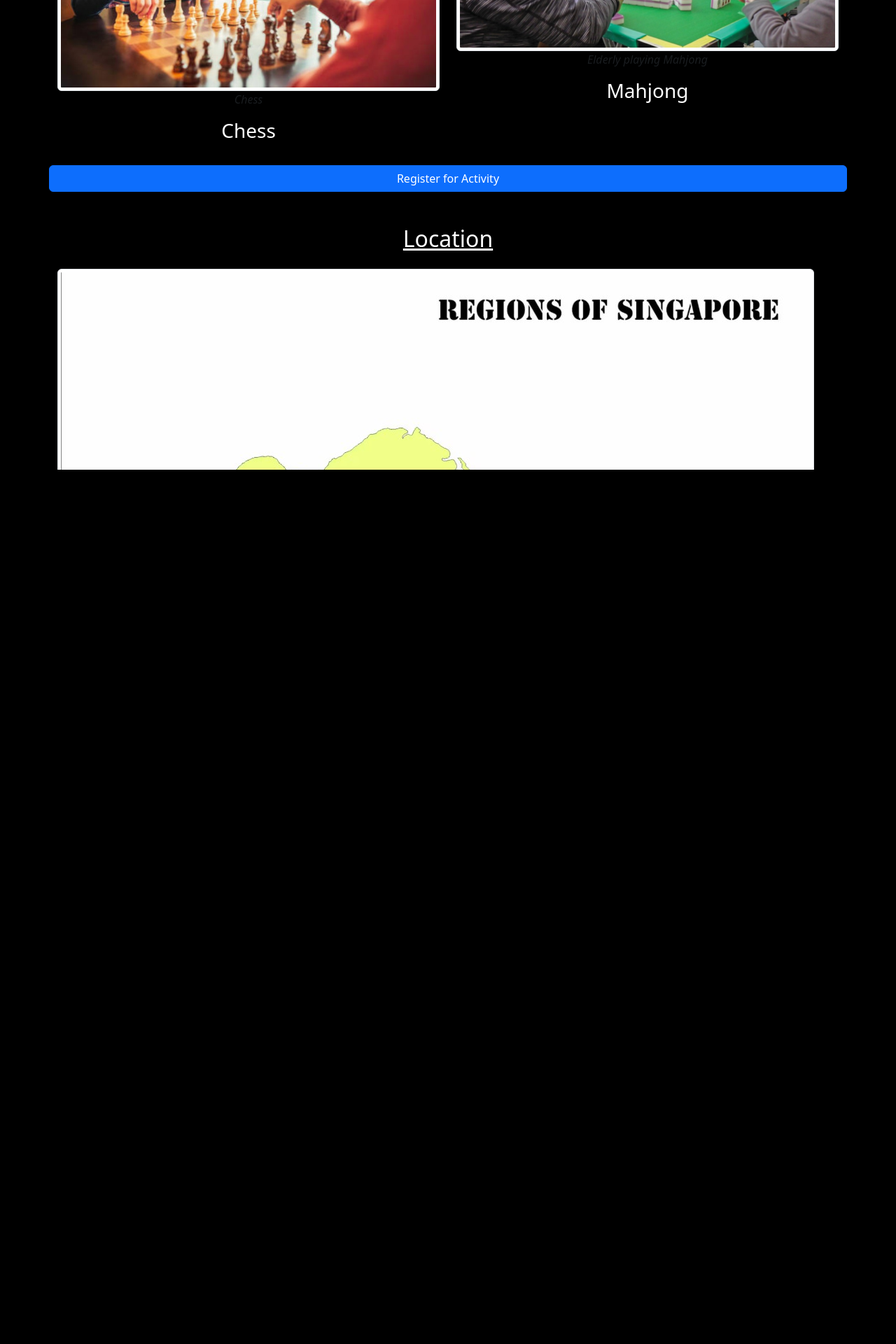
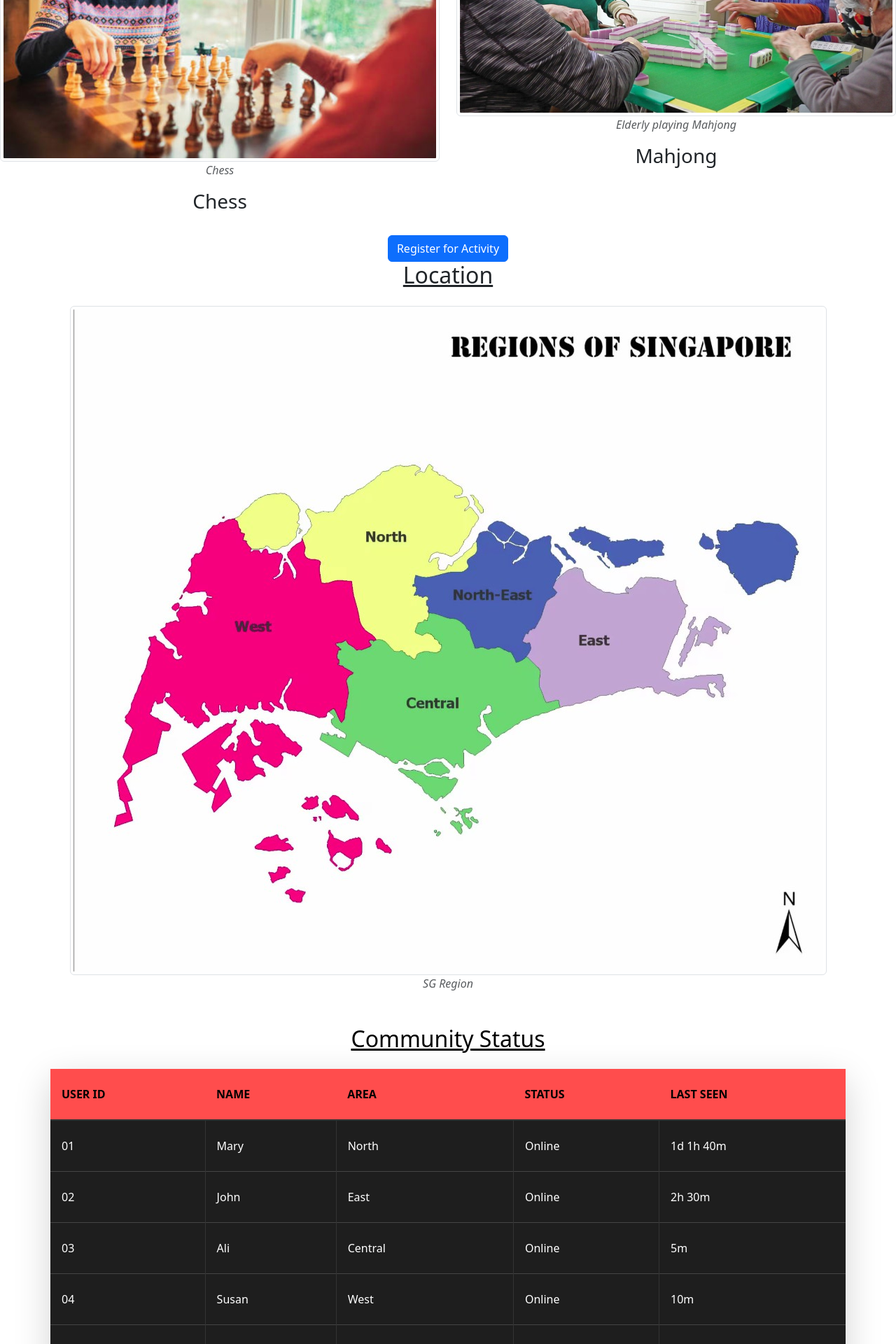
Before and after one commit to Haris-Rithaudeen/UDEProject, a PHP site: page / in a window 1280 px wide. Shown: the part 600-2520 px from the top of the page at 70% size. Before the commit the page ends 1271 px from the top, so only its background shows below. Run offline with PHP 8.4, Linux system fonts and the light colour scheme.

Commit message:
Replace UserList with Community status
whats affeceted:
- CSS
- Index.php(community status SECTION ONLY)
- added js script for the functionality of com status table

couldnt decide on background so make everything white bar the nav and header

```diff
--- a/css/main.css
+++ b/css/main.css
@@ -60,3 +60,57 @@ footer {
 body.popup-open {
     overflow: hidden;
 }
+/*Community Status*/
+/* Community Table Styling */
+table {
+    width: 100%;
+    border-collapse: collapse;
+    margin-bottom: 1rem;
+    font-size: 1rem;
+    background-color: #1e1e1e; /* Dark background for contrast */
+    color: #ffffff; /* White text for readability */
+}
+
+/* Table Headers */
+table thead th {
+    background-color: #ff4d4d; /* Bright red for header */
+    color: #000000;
+    padding: 1rem;
+    text-transform: uppercase;
+    border-bottom: 2px solid #333;
+    text-align: left;
+}
+
+/* Table Rows */
+table tbody tr {
+    border-bottom: 1px solid #444;
+    transition: background-color 0.2s;
+}
+
+/* Hover effect on row */
+table tbody tr:hover {
+    background-color: #2c2c2c;
+}
+
+/* Table Cells */
+table td {
+    padding: 1rem;
+    border-right: 1px solid #333;
+}
+
+/* Last cell in a row shouldn't have a right border */
+table td:last-child {
+    border-right: none;
+}
+
+/* Responsive table wrapper */
+.overflow-x-auto {
+    overflow-x: auto;
+}
+
+/* Container spacing */
+.container {
+    padding: 2rem;
+    margin: 0 auto;
+    max-width: 1200px;
+}
--- a/index.php
+++ b/index.php
@@ -1,24 +1,19 @@
 <!DOCTYPE html>
-<!--Prototype UDE WebApp-->
+<!-- Prototype UDE WebApp -->
 <html lang="en">
 <head>
     <title>Kampung Connect</title>
-    <?php
-        include "inc/head.inc.php";
-    ?>
+    <?php include "inc/head.inc.php"; ?>
 </head>
 
 <body>
-    <?php
-        include "inc/nav.inc.php";
-    ?>
-    <?php
-        include "inc/header.inc.php";
-    ?>
+    <?php include "inc/nav.inc.php"; ?>
+    <?php include "inc/header.inc.php"; ?>
 
     <!-- Main -->
-    <main class="container my-4">
-        <!-- Function 1 -->
+    <main>
+
+        <!-- Function 1: Ongoing Activities -->
         <section id="Activities">
             <h2 class="mb-4 text-center">Ongoing Activities</h2>
             <div class="row align-items-center">
@@ -43,58 +38,55 @@
                     </figure>
                     <h3>Mahjong</h3>
                 </div>
+            </div>
 
-            <btn class="btn btn-primary mt-4"
-                onclick="location.href='activity_register.php'">Register for Activity</btn>
-
+            <div class="text-center">
+                <button class="btn btn-primary mt-4" onclick="location.href='activity_register.php'">
+                    Register for Activity
+                </button>
             </div>
         </section>
 
         <!-- Location -->
-        <section id="Location" class="mt-5">
+        <section id="Location">
             <h2 class="mb-4 text-center">Location</h2>
-            <figure>
+            <figure class="text-center">
                 <img class="toggle-image img-thumbnail"
                      data-large="images/SG_Map.jpg"
                      src="images/SG_Map.jpg"
                      alt="SG Region" title="Click to enlarge">
                 <figcaption class="text-muted"><em>SG Region</em></figcaption>
             </figure>
-            <div class="row align-items-center">
-            </div>
         </section>
-        <body class="bg-black text-white">
 
-  <!-- User Name list -->
-  <section class="py-16 bg-black">
-        <div class="max-w-7xl mx-auto px-4 sm:px-6 lg:px-8">
-            <h2 class="text-3xl font-bold text-center text-white mb-8 uppercase">User Name List</h2>
+        <!-- User Name List -->
+<section>
+    <div class="container">
+        <h2 class="text-3xl font-bold text-center text-black mb-4 uppercase">Community Status</h2>
         <div class="bg-gray-900 rounded-lg shadow-lg overflow-x-auto">
-                <table class="w-full text-left">
+            <table class="w-full text-left text-white">
                 <thead>
-                        <tr class="bg-red-600 text-white uppercase text-sm">
+                    <tr class="bg-red-600 text-black uppercase text-sm">
                         <th class="py-4 px-6 glow-red-border">User ID</th>
                         <th class="py-4 px-6 glow-red-border">Name</th>
-                            <th class="py-4 px-6 glow-red-border">Email</th>
                         <th class="py-4 px-6 glow-red-border">Area</th>
+                        <th class="py-4 px-6 glow-red-border">Status</th>
+                        <th class="py-4 px-6 glow-red-border">Last Seen</th>
                     </tr>
                 </thead>
-                    <tbody>
-                            <tr class="bg-black">
-                                    <td class="py-4 px-6 glow-red-border">01</td>
-                                    <td class="py-4 px-6 glow-red-border">Mary</td>
-                                    <td class="py-4 px-6 glow-red-border">Mary@gmail.com</td>
-                                    <td class="py-4 px-6 glow-red-border">North</td>
-                                </tr>
+                <tbody id="community-body">
+                    <!-- JS will populate this -->
                 </tbody>
             </table>
         </div>
     </div>
 </section>
+
+
     </main>
-    <?php
-        include "inc/footer.inc.php";
-    ?>
+
+    <?php include "inc/footer.inc.php"; ?>
+
     <!-- JavaScript -->
     <script src="js/script.js"></script>
 </body>
--- a/js/script.js
+++ b/js/script.js
@@ -1,4 +1,38 @@
+// document.addEventListener("DOMContentLoaded", function () {
+//     document.querySelectorAll(".toggle-image").forEach(img => {
+//         img.addEventListener("click", function () {
+//             let largeSrc = this.getAttribute("data-large");
+
+//             // Remove existing popup if any
+//             let existingPopup = document.querySelector(".img-popup");
+//             if (existingPopup) {
+//                 existingPopup.remove();
+//                 return;
+//             }
+
+//             // Create the popup container
+//             let popup = document.createElement("div");
+//             popup.classList.add("img-popup");
+
+//             // Create the large image inside the popup
+//             let enlargedImg = document.createElement("img");
+//             enlargedImg.src = largeSrc;
+//             enlargedImg.classList.add("img-popup-content");
+
+//             // Append everything
+//             popup.appendChild(enlargedImg);
+//             document.body.appendChild(popup);
+
+//             // Close when clicking outside the image
+//             popup.addEventListener("click", function () {
+//                 popup.remove();
+//             });
+//         });
+//     });
+// });
+
 document.addEventListener("DOMContentLoaded", function () {
+    // Existing image toggle logic
     document.querySelectorAll(".toggle-image").forEach(img => {
         img.addEventListener("click", function () {
             let largeSrc = this.getAttribute("data-large");
@@ -29,4 +63,44 @@ document.addEventListener("DOMContentLoaded", function () {
             });
         });
     });
+
+    // 👇 Community status rotation logic starts here
+    const users = [
+        { id: "01", name: "Mary", area: "North", status: "Online", lastSeen: "1d 1h 40m" },
+        { id: "02", name: "John", area: "East", status: "Online", lastSeen: "2h 30m" },
+        { id: "03", name: "Ali", area: "Central", status: "Online", lastSeen: "5m" },
+        { id: "04", name: "Susan", area: "West", status: "Online", lastSeen: "10m" },
+        { id: "05", name: "Ben", area: "NorthEast", status: "Online", lastSeen: "20m" },
+        { id: "06", name: "Lily", area: "North", status: "Online", lastSeen: "3h 5m" },
+        { id: "07", name: "Tom", area: "East", status: "Online", lastSeen: "4h 10m" },
+        { id: "08", name: "Jane", area: "Central", status: "Online", lastSeen: "2d 3h" },
+        { id: "09", name: "Mark", area: "West", status: "Online", lastSeen: "1h 15m" },
+        { id: "10", name: "Aisha", area: "NorthEast", status: "Online", lastSeen: "45m" }
+    ];
+
+    let startIndex = 0;
+
+    function updateCommunityTable() {
+        const tbody = document.getElementById("community-body");
+        tbody.innerHTML = "";
+
+        for (let i = 0; i < 5; i++) {
+            const user = users[(startIndex + i) % users.length];
+
+            const row = document.createElement("tr");
+            row.innerHTML = `
+                <td class="py-4 px-6 glow-red-border">${user.id}</td>
+                <td class="py-4 px-6 glow-red-border">${user.name}</td>
+                <td class="py-4 px-6 glow-red-border">${user.area}</td>
+                <td class="py-4 px-6 glow-red-border">${user.status}</td>
+                <td class="py-4 px-6 glow-red-border">${user.lastSeen}</td>
+            `;
+            tbody.appendChild(row);
+        }
+
+        startIndex = (startIndex + 1) % users.length;
+    }
+
+    updateCommunityTable();
+    setInterval(updateCommunityTable, 5000);
 });
```
Lines whose indentation alone changed are shown as unchanged.
